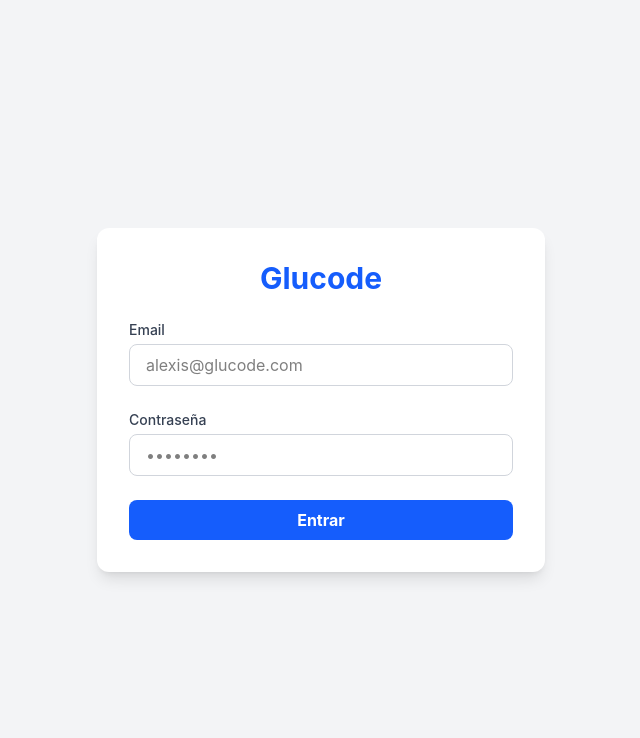
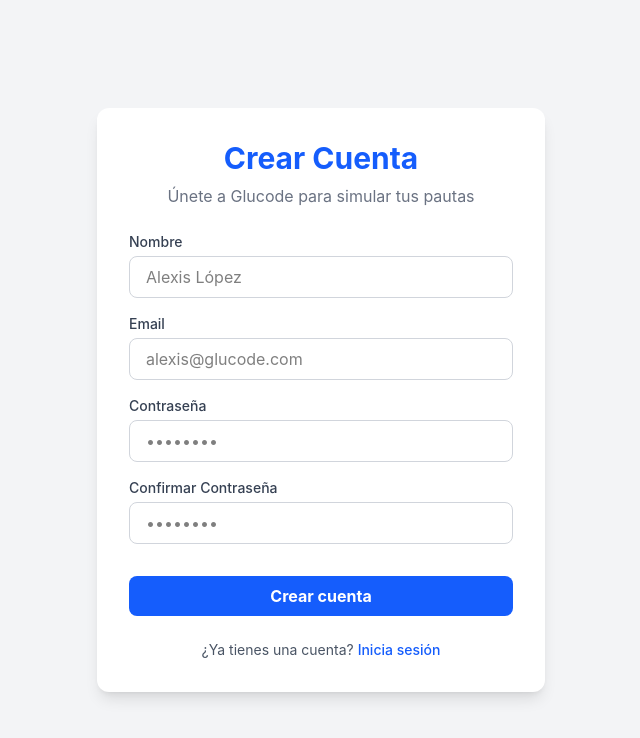
Before and after one commit to AlexisLopez-Dev/glucode, a React app in the folder frontend/: page /register in a window 1280 px wide. Before the commit this address led to /login. Shown: the top 738 px of the page, without its empty margins (319-959 px from the left). Built offline with nearby package versions, Linux system fonts and the light colour scheme; the HTML template or start-up script is replaced by a standard one.

Commit message:
Añadida la página de registro de usuarios con validación de formulario y gestión de errores. Se implementó la navegación hacia el Dashboard tras el registro exitoso.

```diff
--- a/frontend/src/pages/Login.jsx
+++ b/frontend/src/pages/Login.jsx
@@ -1,5 +1,5 @@
 import { useContext, useState } from 'react';
-import { useNavigate } from 'react-router-dom';
+import { Link, useNavigate } from 'react-router-dom';
 import { useForm } from 'react-hook-form';
 import axios from '../lib/axios';
 import { AuthContext } from '../context/AuthContext';
@@ -45,6 +45,7 @@ export default function Login() {
             <label className="block text-sm font-medium text-gray-700">Email</label>
             <input
               type="email"
+              autoComplete="username"
               className={`mt-1 block w-full px-4 py-2 border rounded-lg focus:ring-blue-500 focus:border-blue-500 ${errors.email ? 'border-red-500' : 'border-gray-300'}`}
               placeholder="alexis@glucode.com"
                 {...register('email', {
@@ -59,6 +60,7 @@ export default function Login() {
             <label className="block text-sm font-medium text-gray-700">Contraseña</label>
             <input
               type="password"
+              autoComplete="current-password"
               className={`mt-1 block w-full px-4 py-2 border rounded-lg focus:ring-blue-500 focus:border-blue-500 ${errors.password ? 'border-red-500' : 'border-gray-300'}`}
               placeholder="••••••••"
                 {...register('password', {
@@ -77,6 +79,14 @@ export default function Login() {
           >
             {isSubmitting ? 'Iniciando sesión...' : 'Entrar'}
           </button>
+
+           <p className="mt-6 text-center text-sm text-gray-600">
+                ¿No tienes cuenta?{' '}
+                <Link to="/register" className="text-blue-600 hover:underline font-medium">
+                    Regístrate aquí
+                </Link>
+            </p>
+
         </form>
       </div>
     </div>
--- /dev/null
+++ b/frontend/src/pages/Register.jsx
@@ -0,0 +1,140 @@
+import { useState, useContext } from 'react';
+import { useNavigate, Link } from 'react-router-dom';
+import { useForm } from 'react-hook-form';
+import axios from '../lib/axios';
+import { AuthContext } from '../context/AuthContext';
+
+export default function Register() {
+    const [serverError, setServerError] = useState('');
+    const navigate = useNavigate();
+    const { login } = useContext(AuthContext);
+
+    const { register, handleSubmit, getValues, formState: { errors, isSubmitting } } = useForm();
+
+
+    const onSubmit = async (data) => {
+        setServerError('');
+
+        try {
+
+            const response = await axios.post('/register', {
+                name: data.name,
+                email: data.email,
+                password: data.password,
+                password_confirmation: data.password_confirmation
+            });
+
+            const token = response.data.access_token;
+
+            if (token) {
+                await login(token);
+                console.log('¡Registro y Login exitosos!');
+                navigate('/dashboard');
+            } else {
+                navigate('/login');
+            }
+
+        } catch (err) {
+            console.error(err);
+            if (err.response?.data?.errors) {
+                const erroresServidor = err.response?.data?.errors || {};
+                const [[primerError] = ['Error desconocido o de conexión']] = Object.values(erroresServidor);
+                setServerError(primerError);
+            } else {
+                setServerError('Error de conexión o el servidor no responde.');
+            }
+        }
+    };
+
+  return (
+    <div className="min-h-screen flex items-center justify-center bg-gray-100 p-4">
+      <div className="bg-white p-8 rounded-xl shadow-lg w-full max-w-md">
+        <h2 className="text-3xl font-bold text-center text-blue-600 mb-2">Crear Cuenta</h2>
+        <p className="text-center text-gray-500 mb-6">Únete a Glucode para simular tus pautas</p>
+
+        {serverError && (
+          <div className="bg-red-100 border border-red-400 text-red-700 px-4 py-3 rounded mb-4 text-sm">
+            {serverError}
+          </div>
+        )}
+
+        <form onSubmit={handleSubmit(onSubmit)} className="space-y-4">
+
+          <div>
+            <label className="block text-sm font-medium text-gray-700">Nombre</label>
+            <input
+              type="text"
+              autoComplete="name"
+              className={`mt-1 block w-full px-4 py-2 border rounded-lg focus:ring-blue-500 focus:border-blue-500 ${errors.name ? 'border-red-500' : 'border-gray-300'}`}
+              placeholder="Alexis López"
+              {...register('name', { required: "El nombre es obligatorio" })}
+            />
+            {errors.name && <span className="text-red-500 text-xs mt-1">{errors.name.message}</span>}
+          </div>
+
+          <div>
+            <label className="block text-sm font-medium text-gray-700">Email</label>
+            <input
+              type="email"
+              autoComplete="email"
+              className={`mt-1 block w-full px-4 py-2 border rounded-lg focus:ring-blue-500 focus:border-blue-500 ${errors.email ? 'border-red-500' : 'border-gray-300'}`}
+              placeholder="alexis@glucode.com"
+                {...register('email', {
+                    required: "El email es obligatorio",
+                    pattern: { value: /^\S+@\S+$/i, message: "Email no válido" }
+                })}
+            />
+            {errors.email && <span className="text-red-500 text-xs mt-1">{errors.email.message}</span>}
+          </div>
+
+          <div>
+            <label className="block text-sm font-medium text-gray-700">Contraseña</label>
+            <input
+              type="password"
+              autoComplete="new-password"
+              className={`mt-1 block w-full px-4 py-2 border rounded-lg focus:ring-blue-500 focus:border-blue-500 ${errors.password ? 'border-red-500' : 'border-gray-300'}`}
+              placeholder="••••••••"
+                {...register('password', {
+                    required: "La contraseña es obligatoria",
+                    minLength: { value: 6, message: "Debe tener al menos 6 caracteres" }
+                })}
+            />
+            {errors.password && <span className="text-red-500 text-xs mt-1">{errors.password.message}</span>}
+          </div>
+
+          <div>
+            <label className="block text-sm font-medium text-gray-700">Confirmar Contraseña</label>
+            <input
+              type="password"
+              autoComplete="new-password"
+              className={`mt-1 block w-full px-4 py-2 border rounded-lg focus:ring-blue-500 focus:border-blue-500 ${errors.password_confirmation ? 'border-red-500' : 'border-gray-300'}`}
+              placeholder="••••••••"
+                {...register('password_confirmation', {
+                required: "Confirma tu contraseña",
+                validate: value => value === getValues("password") || "Las contraseñas no coinciden"
+                })}
+            />
+            {errors.password_confirmation && <span className="text-red-500 text-xs mt-1">{errors.password_confirmation.message}</span>}
+          </div>
+
+          <button
+            type="submit"
+            disabled={isSubmitting}
+            className={`w-full text-white font-bold py-2 px-4 rounded-lg mt-4 transition duration-200
+              ${isSubmitting ? 'bg-blue-400 cursor-not-allowed' : 'bg-blue-600 hover:bg-blue-700'}`}
+          >
+            {isSubmitting ? 'Registrando...' : 'Crear cuenta'}
+          </button>
+        </form>
+
+        <p className="mt-6 text-center text-sm text-gray-600">
+          ¿Ya tienes una cuenta?{' '}
+          <Link to="/login" className="text-blue-600 hover:underline font-medium">
+            Inicia sesión
+          </Link>
+        </p>
+
+      </div>
+    </div>
+  );
+}
--- a/frontend/src/routers/AppRouter.jsx
+++ b/frontend/src/routers/AppRouter.jsx
@@ -3,6 +3,7 @@ import { useContext } from 'react';
 import { AuthContext } from '../context/AuthContext';
 import Login from '../pages/Login';
 import { Dashboard } from '../pages/Dashboard';
+import Register from '../pages/Register';
 
 export const AppRouter = () => {
 
@@ -22,6 +23,11 @@ export const AppRouter = () => {
         />
 
         <Route
+          path="/register"
+          element={isAuthenticated ? <Navigate to="/dashboard" /> : <Register />}
+        />
+
+        <Route
           path="/dashboard"
           element={isAuthenticated ? <Dashboard /> : <Navigate to="/login" />}
         />
```
